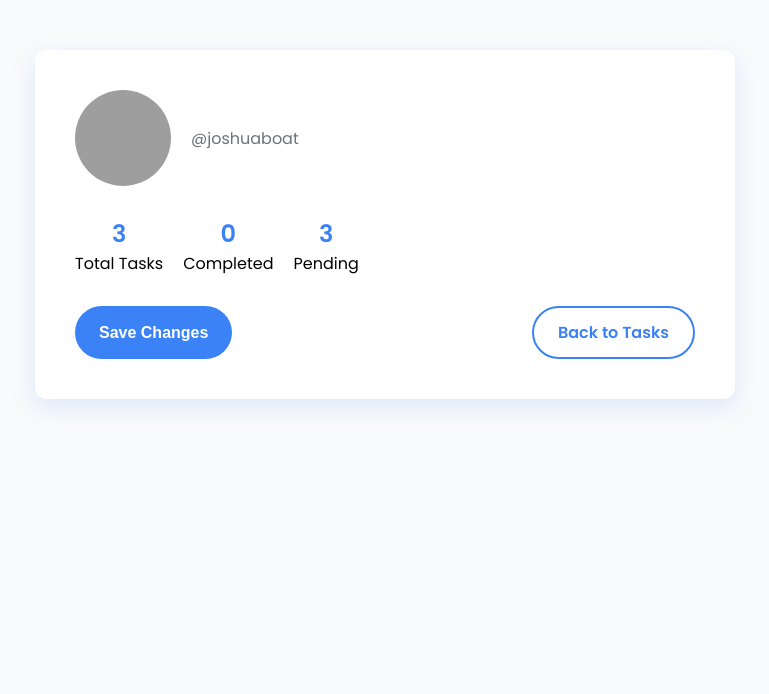
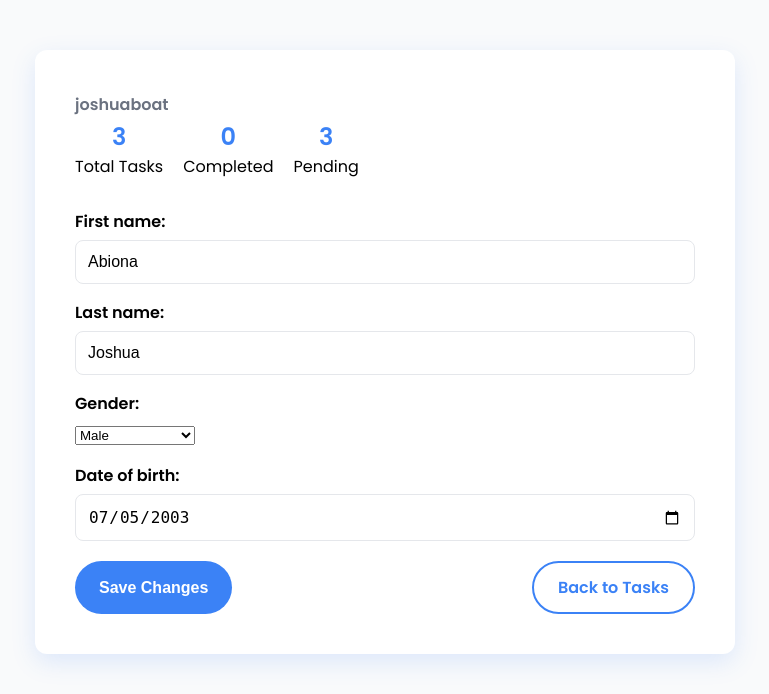
Before and after one commit to abionajoshua1/todo_project, a Django app: page /profile/ in a window 1280 px wide. Shown: the top 694 px of the page, without its empty margins (255-1024 px from the left). Run offline with Django 5.2, Linux system fonts and the light colour scheme; a user stored in the database is signed in; data comes from the database, SQL or seed files in the repository; both versions use the stored data as it was before the commit; grey boxes are pictures that could not be loaded.

Commit message:
modified:   db.sqlite3 	modified:   todo_project/__pycache__/settings.cpython-311.pyc 	modified:   todo_project/settings.py 	new file:   todos/migrations/0004_remove_profile_bio.py 	new file:   todos/migrations/0005_remove_profile_avatar.py 	modified:   todos/models.py 	modified:   todos/templates/todos/home.html 	modified:   todos/templates/todos/profile.html 	modified:   todos/templates/todos/task_list.html 	modified:   todos/views.py

```diff
--- a/todo_project/settings.py
+++ b/todo_project/settings.py
@@ -131,5 +131,5 @@ DEFAULT_AUTO_FIELD = 'django.db.models.BigAutoField'
 #     'django.contrib.auth.backends.ModelBackend',
 # ]
 
-MEDIA_URL = '/media/'
-MEDIA_ROOT = BASE_DIR / 'media'
+# MEDIA_URL = '/media/'
+# MEDIA_ROOT = BASE_DIR / 'media'
--- a/todos/models.py
+++ b/todos/models.py
@@ -45,11 +45,13 @@ class Profile(models.Model):
     updated_at = models.DateTimeField(auto_now=True)
     gender = models.CharField(max_length=20, choices=GENDER_CHOICES, blank=True, null=True)
     date_of_birth = models.DateField(null=True, blank=True)
-    bio = models.TextField(blank=True, null=True)
-    avatar = models.ImageField(upload_to='avatars/', default='avatars/default.png', null=True, blank=True)
+
 
     def __str__(self):
         return f'{self.first_name} {self.last_name}'
+
+    def get_initial(self):
+        return f'{self.first_name[0].upper()}{self.last_name[0].upper()}'
 
 
 class CustomUser(AbstractUser):
--- a/todos/templates/todos/home.html
+++ b/todos/templates/todos/home.html
@@ -308,7 +308,7 @@
 <body>
 
   <div class="sidebar">
-    <h2>Structured</h2>
+    <h2>Just do it.</h2>
     <nav>
       <a href="{% url 'profile' %}">Profile</a>
       {% comment %} <a href="{% url 'home' %}">Tasks</a> {% endcomment %}
--- a/todos/templates/todos/profile.html
+++ b/todos/templates/todos/profile.html
@@ -26,17 +26,17 @@
     box-shadow: 0 8px 24px var(--shadow);
     padding: 40px;
   }
-  .header {
+  {% comment %} .header {
     display: flex;
     align-items: center;
     gap: 20px;
     margin-bottom: 30px;
-  }
-  .avatar {
+  } {% endcomment %}
+  {% comment %} .avatar {
     width: 96px; height: 96px;
     border-radius: 50%;
     object-fit: cover;
-  }
+  } {% endcomment %}
   .name {
     font-size: 1.8rem;
     margin: 0; color: var(--text);
@@ -91,12 +91,13 @@
 </head>
 <body>
 
+
 <div class="card">
   <div class="header">
-    <img src="{{ user.profile.avatar.url }}" alt="Avatar" class="avatar">
+    {% comment %} <img src="{{ user.profile.avatar.url }}" alt="Avatar" class="avatar"> {% endcomment %}
     <div>
       <h1 class="name">{{ user.get_full_name }}</h1>
-      <p class="username">@{{ user.username }}</p>
+      <strong><p class="username">{{ user.username }}</p></strong>
       <p class="email">{{ user.email }}</p>
     </div>
   </div>
@@ -118,17 +119,14 @@
 
 <form method="POST" enctype="multipart/form-data">
   {% csrf_token %}
-    {% comment %} <label for="id_bio">About Me</label>
-    {{ form.bio }} {% endcomment %}
-    {% comment %} <label for="id_avatar">Avatar</label>
-    <input type="file" name="avatar" id="id_avatar" accept="image/*"> {% endcomment %}
-
+  {{ form.as_p }}
 
   <div class="actions">
     <button type="submit" class="button">Save Changes</button>
     <a href="{% url 'home' %}" class="button">Back to Tasks</a>
   </div>
 </form>
+
 </div>
 
 </body>
--- a/todos/templates/todos/task_list.html
+++ b/todos/templates/todos/task_list.html
@@ -144,7 +144,7 @@
 <aside class="sidebar">
   <!-- Top Section: Avatar Right, Title Left -->
   <div style="display: flex; justify-content: space-between; align-items: center; margin-bottom: 30px;">
-    <h2 style="margin: 0; font-size: 1.6rem;">Todo App</h2>
+    <h2 style="margin: 0; font-size: 1.6rem;">Just do it.</h2>
     <div style="text-align: right;">
       {% comment %} <img src="https://ui-avatars.com/api/?name={{ request.user.get_full_name|urlencode }}&background=1e40af&color=fff&size=64"
            alt="User Avatar"
--- a/todos/views.py
+++ b/todos/views.py
@@ -7,6 +7,8 @@ from django.contrib.auth.forms import UserCreationForm
 from django.contrib import messages
 from django.utils import timezone
 from datetime import date
+from django.contrib.auth.decorators import login_required
+
 # from django.contrib.auth.decorators import login_required
 
 # @login_required
@@ -36,7 +38,7 @@ def mark_completed(request, todo_id):
         todo.save()
     return redirect('home')
 
-# @login_required
+@login_required
 def profile_view(request):
     profile, created = Profile.objects.get_or_create(user=request.user)
     todos = Todo.objects.filter(user=request.user)
```
Also changed, not shown: db.sqlite3, todos/migrations/0004_remove_profile_bio.py (added), todos/migrations/0005_remove_profile_avatar.py (added). Lines whose indentation alone changed are shown as unchanged.
